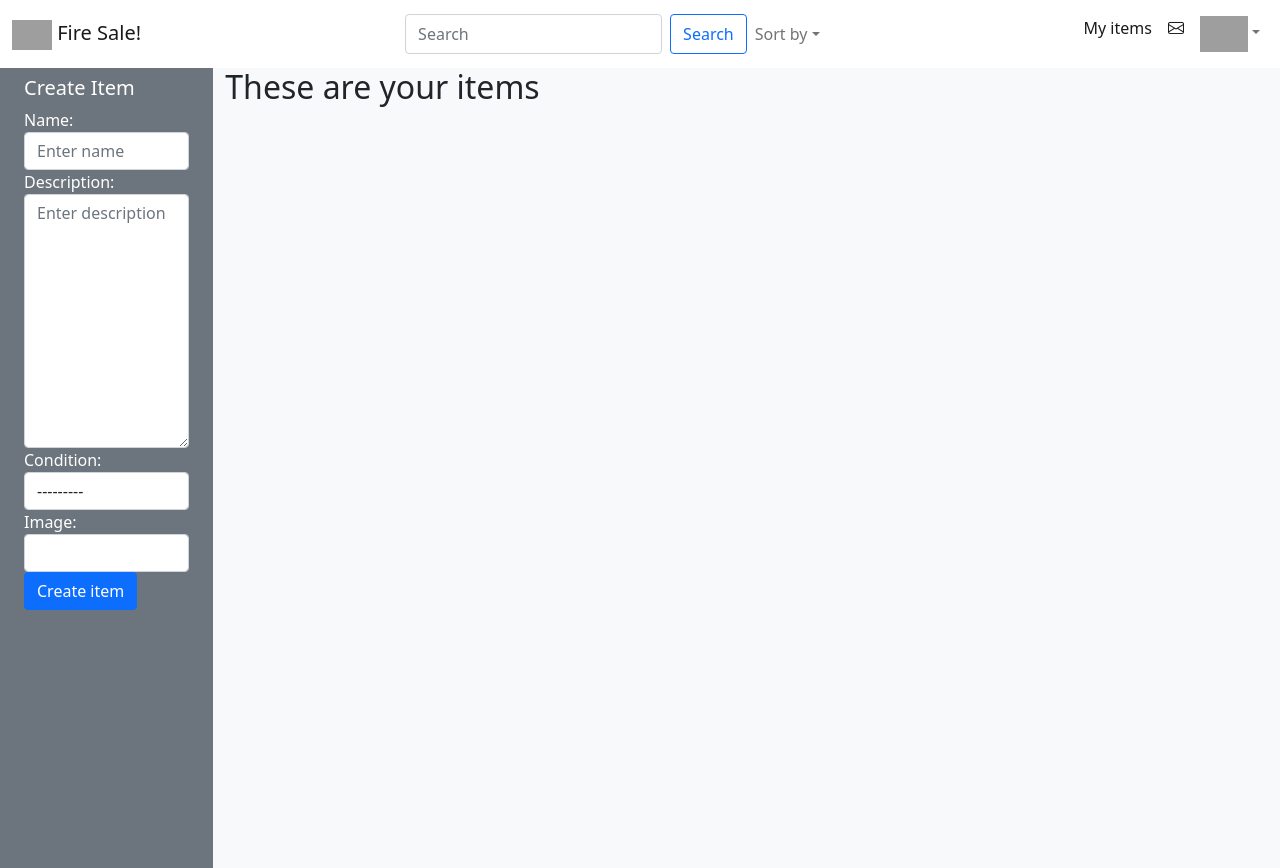
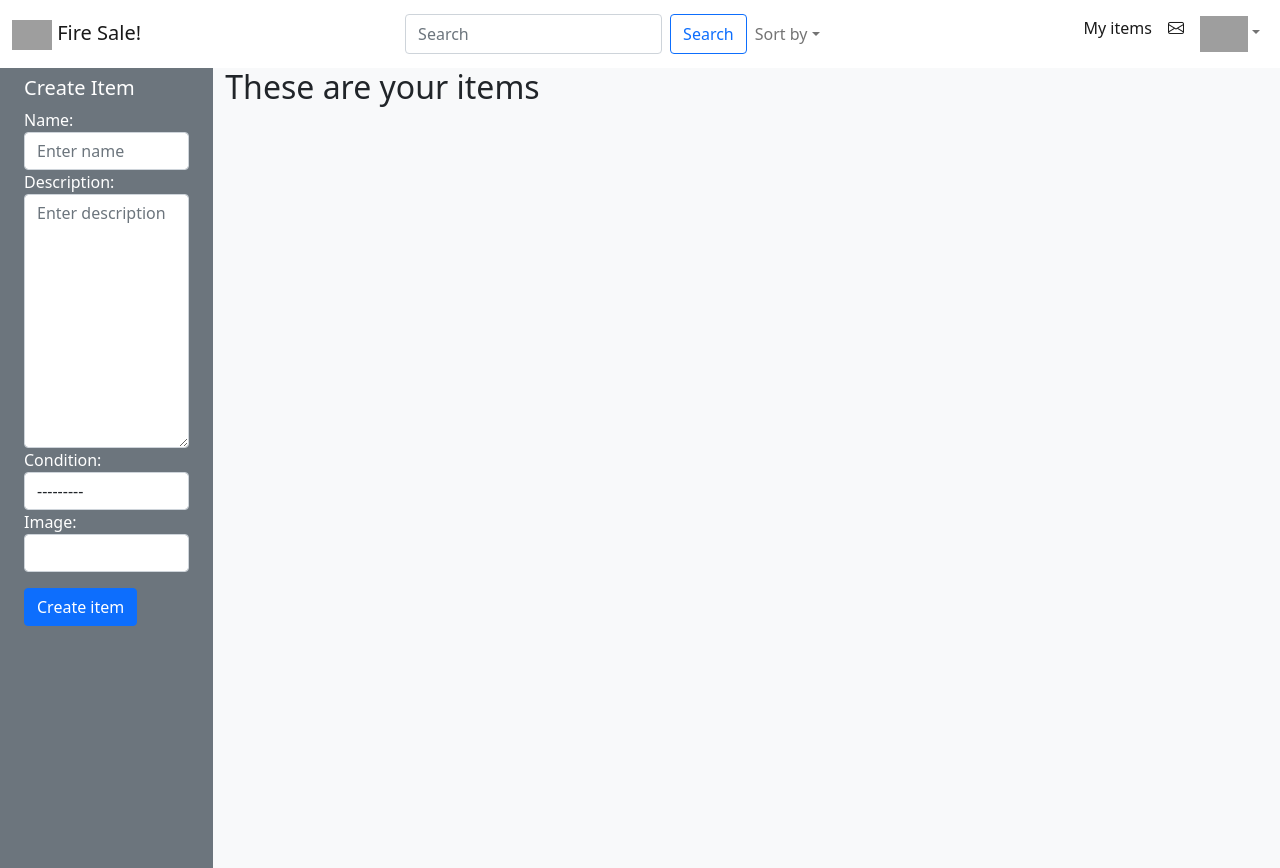
Before and after one commit to ElvarThorS/T-220-VLN2, a Django app: page /my-items/ in a window 1280 px wide; the page is wider, and only the part inside the window is pictured. Run offline with Django 4.2, Linux system fonts and the light colour scheme; the visitor is signed in with stand-in values (Sample User, id 1); data that the repository does not hold is empty; grey boxes are pictures that could not be loaded.

Commit message:
Added margin to button

```diff
--- a/fire_sale/templates/sidebar.html
+++ b/fire_sale/templates/sidebar.html
@@ -10,7 +10,7 @@
                         {{ form }}
                     </li>
                     <li class="nav-item">
-                        <input type="submit" value="Create item" class="btn btn-primary">
+                        <input type="submit" value="Create item" class="btn btn-primary mt-3">
                     </li>
                     </form>
                 </ul>
```
